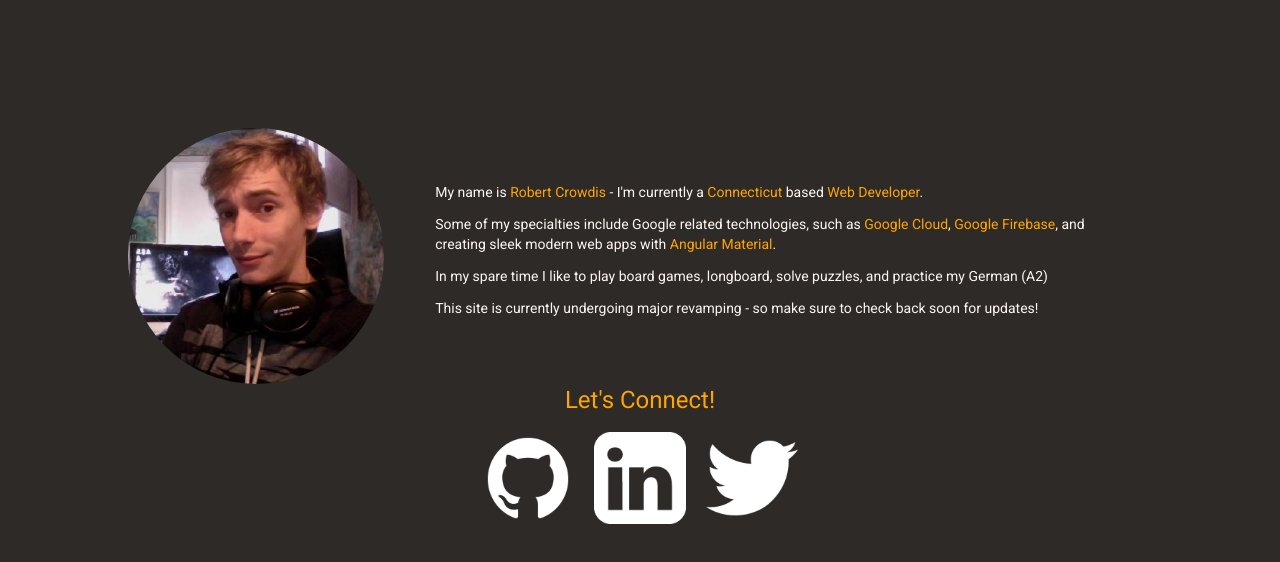
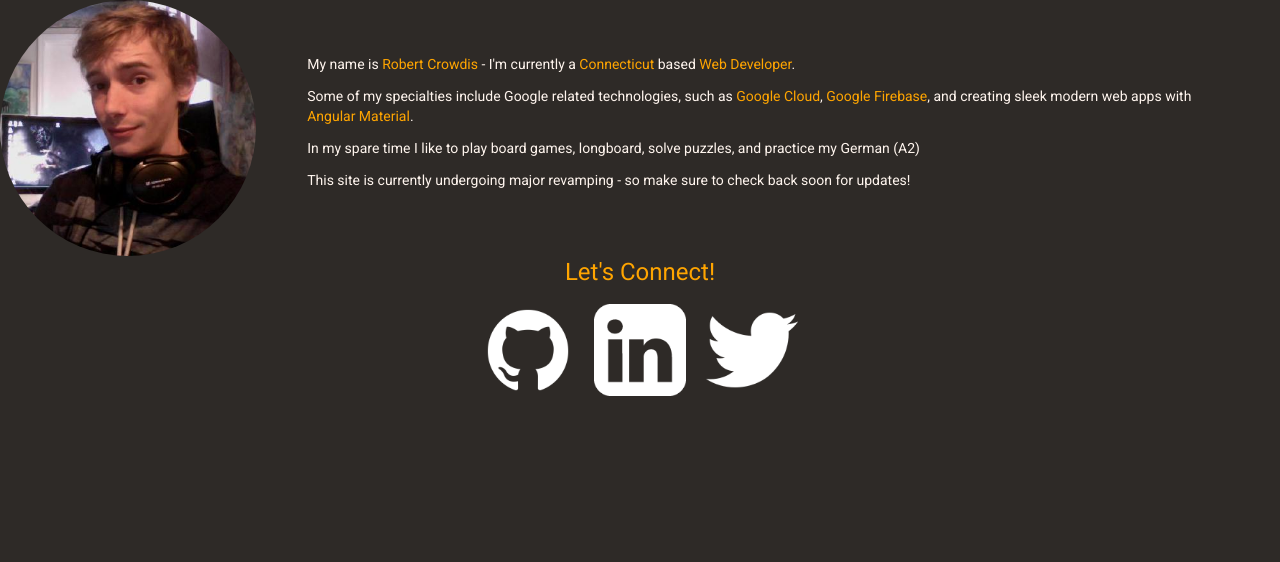
Before and after one commit to tessacrowdis/robertcrowdis-angular, an Angular app: page / in a window 1280 px wide. Shown: the top 562 px of the page. Built offline with nearby package versions, Linux system fonts and the light colour scheme.

Commit message:
fix(styles): merge duplicate and overlapping styles for body

```diff
--- a/src/styles.scss
+++ b/src/styles.scss
@@ -33,10 +33,10 @@
 body {
   color: seashell;
   background-color: #2E2A27;
-  font-family: Roboto;
-  padding: 10vw;
   vertical-align: center;
+  font-family: Roboto, "Helvetica Neue", sans-serif;
   line-height: 1.8em;
+  width: 100vw;
+  margin: 0;
 }
 html, body { height: 100%; }
-body { margin: 0; font-family: Roboto, "Helvetica Neue", sans-serif; }
```
